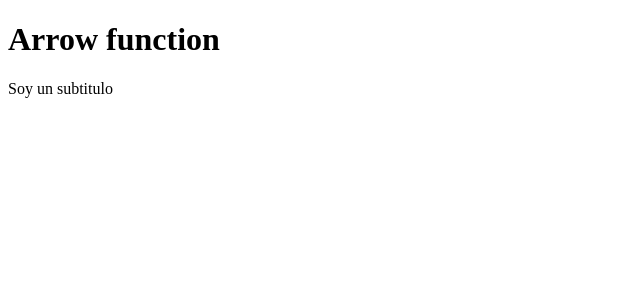
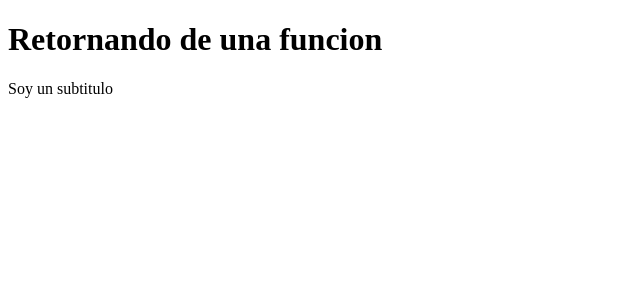
Before and after one commit to Alejandro2097/counter-app-react, a React (Vite) app: page / in a window 1280 px wide. Shown: the top 300 px of the page, without its empty margins (0-640 px from the left). Built offline with nearby package versions, Linux system fonts and the light colour scheme.

Commit message:
tarea  3

```diff
--- a/src/FirstApp.jsx
+++ b/src/FirstApp.jsx
@@ -1,14 +1,15 @@
 import React from 'react'
 import { Fragment } from 'react'
 
+const getMsj = () => {
+    return  'Retornando de una funcion';
+ }
 export const FirstApp = () => {
-    const menasje = () => {
-        'Retornando de una funcion ';
-    }
+
     const newMessage = 'Fernando!!!';
     return  (
         <>
-            <h1>{menasje}</h1>
+            <h1>{getMsj()}</h1>
             <p>Soy un subtitulo</p>
         </>
 
--- a/src/main.jsx
+++ b/src/main.jsx
@@ -6,7 +6,6 @@ import { HelloWorldApp } from './HelloWorldApp'
 
 ReactDOM.createRoot(document.getElementById('root')).render(
     <React.StrictMode>
-        <HelloWorldApp/>
         <FirstApp/>
     </React.StrictMode>
 )
```
